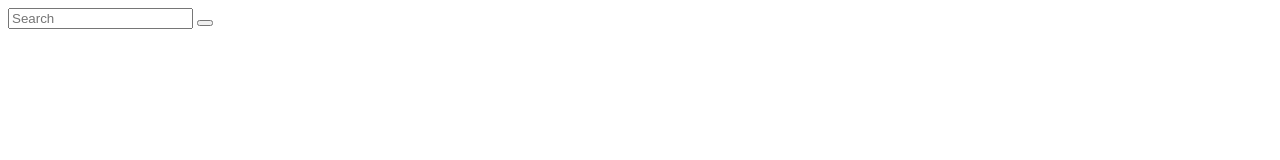
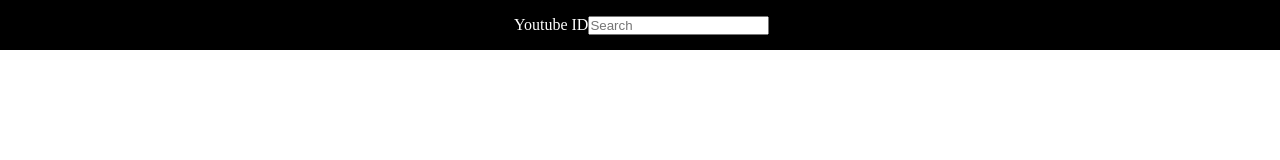
Before and after one commit to mrayandika15/Youtube_Nav, a plain HTML site: page index.html in a window 1280 px wide. Drawn offline with Linux system fonts and the light colour scheme.

Commit message:
masih belajar

```diff
--- a/index.html
+++ b/index.html
@@ -4,6 +4,7 @@
     <meta charset="UTF-8">
     <meta name="viewport" content="width=device-width, initial-scale=1.0">
     <title>Youtube</title>
+    <link rel="stylesheet" href="style.css">
 </head>
 <body>
 
@@ -14,12 +15,18 @@
         <span class="bar"></span>
 
         <div class="logo">
+            <img src="" alt="" id="Youtube">
+            <span class="Youtube__text">Youtube</span>
+            <span class="Youtube__ID">ID</span>
+        </div>
 
-        </div>
 <input type="text" class="search" placeholder="Search">
 
-<button></button>
+<i></i>
+<i></i>
+<i></i>
 
+<img src="" alt="">
     </div>
 </nav>
 
--- a/style.css
+++ b/style.css
@@ -1,10 +1,24 @@
-h1 {
-    background-color: black;
-    font-size: 18px;
-    font-weight: 20px;
+*{
+    box-sizing: border-box;
+    margin: 0;
+    padding: 0;
 }
 
-input{
-    size: 5rem;
-    font-size: 200px;
+.main__nav{
+    background-color: black;
+    color: white;
+    height: 50px;
+    justify-content: center;
+    align-items: center;
+    position: sticky;
+    top: 0%;
+    display: flex;
+
 }
+
+.nav__container{
+    display: flex;
+    justify-content: space-between;
+    z-index: 1;
+
+}
```
